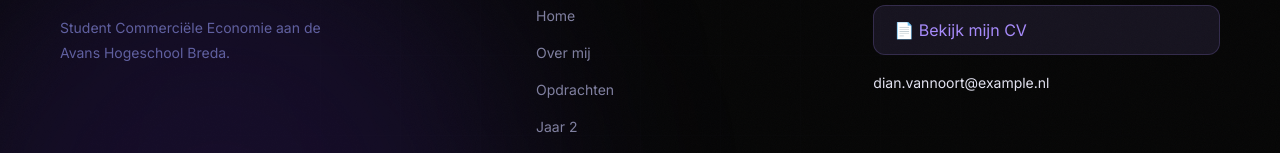
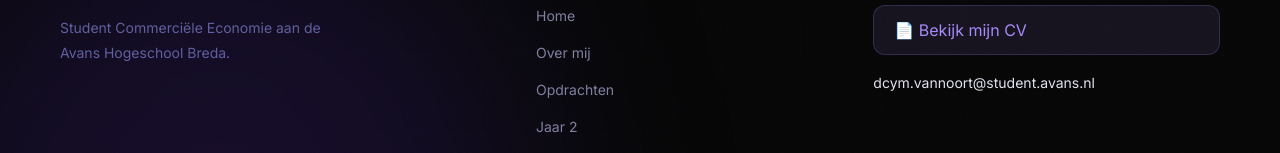
Before and after one commit to Alsalloum-Yazan/mijn-site, a Next.js app: page / in a window 1280 px wide. Shown: the part 3145-3298 px from the top of the page. Built offline with nearby package versions, Linux system fonts and the light colour scheme.

Commit message:
mail update

```diff
--- a/app/page.tsx
+++ b/app/page.tsx
@@ -274,7 +274,7 @@ export default function Home() {
               <button onClick={openCv} style={{ background: "rgba(167,139,250,0.1)", border: "1px solid rgba(167,139,250,0.2)", borderRadius: "12px", padding: "12px 20px", color: "#a78bfa", cursor: "pointer", width: "100%", textAlign: "left", marginBottom: "15px" }}>
                 📄 Bekijk mijn CV
               </button>
-              <p style={{ fontSize: "14px", color: "#e2e2f0" }}>dian.vannoort@example.nl</p>
+              <p style={{ fontSize: "14px", color: "#e2e2f0" }}>dcym.vannoort@student.avans.nl</p>
             </div>
           </div>
           <div className="divider" style={{ marginBottom: "24px", opacity: 0.3 }} />
```
